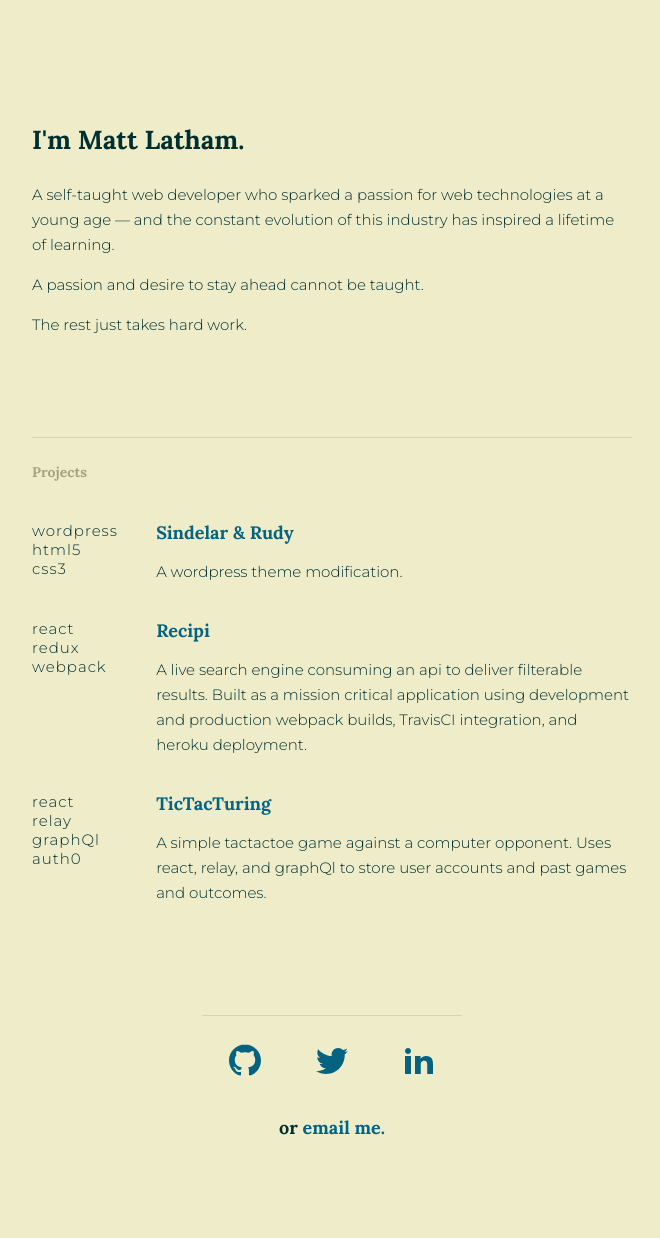
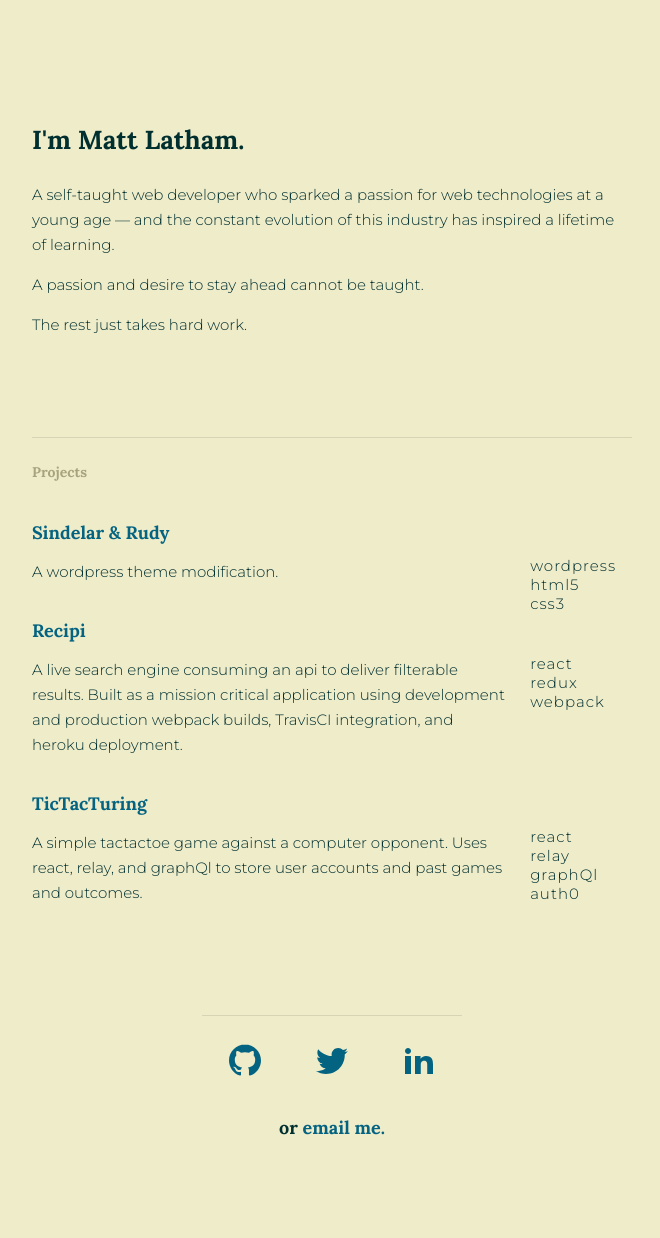
Before and after one commit to notafunction/portfolio, a Jekyll site: the page built from index.html, in a window 1280 px wide. Shown: the whole page, without its empty margins (308-968 px from the left). Built offline with Jekyll 4.4.1, drawn with Linux system fonts in a browser that asks for light colours; nearby versions of some CDN libraries.

Commit message:
Projects layout change

```diff
--- a/_includes/index/projects.html
+++ b/_includes/index/projects.html
@@ -1,16 +1,16 @@
 <section class="projects">
   <h4>Projects</h4>
   {% for project in site.data.projects %}
-  <div class="col-left">
+  <div class="project-info">
+    <h2><a href="{{ project.url }}" target="_blank">{{ project.name }}</a></h2>
+    <p>{{ project.description }}</p>
+  </div>
+  <div class="project-tags">
     <ul>
       {% for tag in project.tags %}
         <li class="light">{{ tag }}</li>
       {% endfor %}
     </ul>
   </div>
-  <div class="col-right">
-    <h2><a href="{{ project.url }}" target="_blank">{{ project.name }}</a></h2>
-    <p>{{ project.description }}</p>
-  </div>
   {% endfor %}
 </section>
--- a/_sass/_grid.scss
+++ b/_sass/_grid.scss
@@ -3,34 +3,33 @@
   margin: auto;
 }
 
-.col-left {
+.project-tags {
   width: 20%;
   box-sizing: border-box;
   display: inline-block;
   vertical-align: top;
   font-family: $font, sans-serif;
   font-size: 15px;
+  color: $color;
+  letter-spacing: 1px;
+  padding: 35px 0 0 20px;
   ul {
     list-style: none;
     margin: 0;
     padding: 0;
   }
-  // color: $color;
-  letter-spacing: 1px;
-  padding-right: 20px;
-  @media only screen and (max-width: 500px) {
-    width: 100%;
-    margin-bottom: 5px;
+  @media only screen and (max-width: $breakpoint) {
+    display: none;
   }
 }
 
-.col-right {
+.project-info {
   width: 79%;
   box-sizing: border-box;
   display: inline-block;
   vertical-align: top;
   margin-bottom: 20px;
-  @media only screen and (max-width: 500px) {
+  @media only screen and (max-width: $breakpoint) {
     width: 100%;
     margin-bottom: 10px;
   }
@@ -38,12 +37,12 @@
     margin: 0;
     font-family: $title-font, serif;
     font-size: 18px;
-    color: #222427;
+    color: $color;
   }
   h3 {
     margin-top: 0;
     font-family: $title-font, serif;
     font-size: 15px;
-    color: #222427;
+    color: $color;
   }
 }
```
